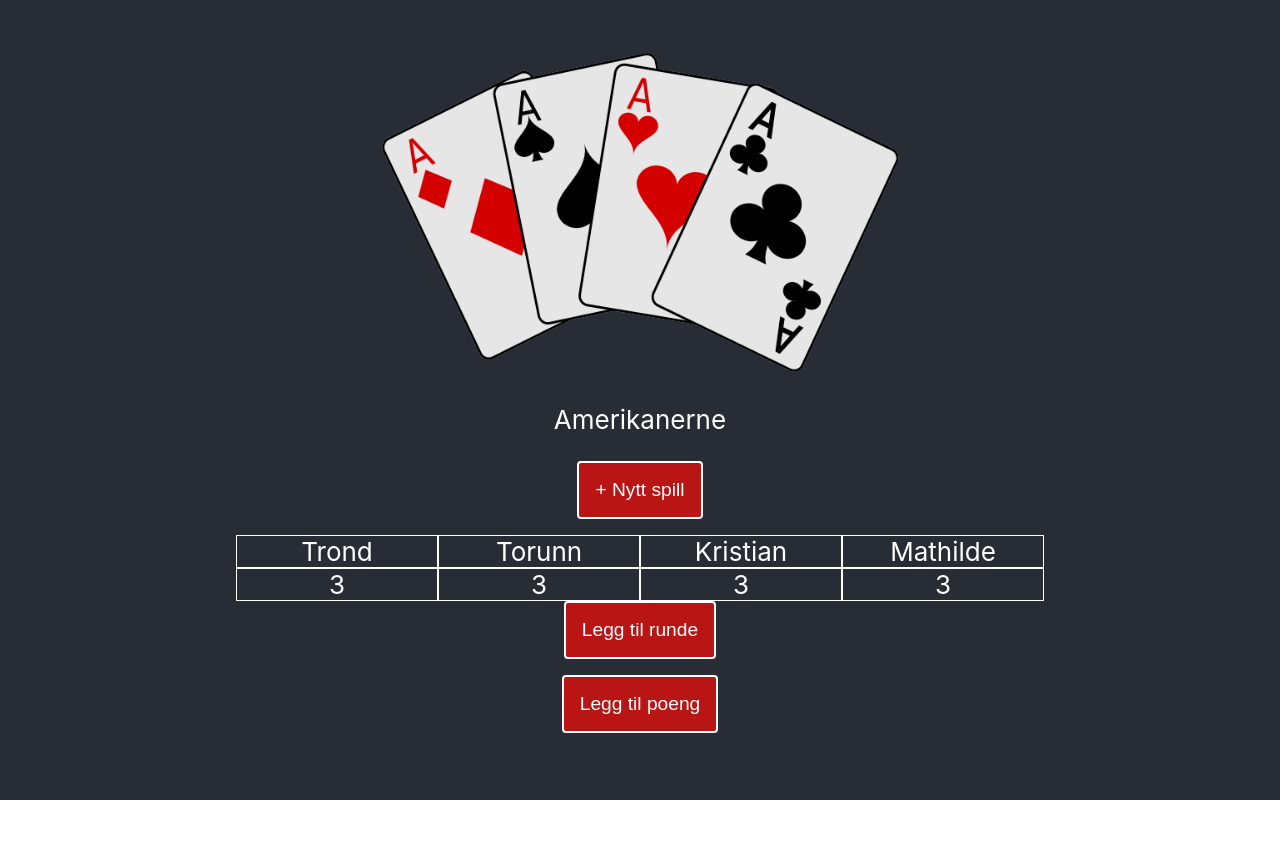
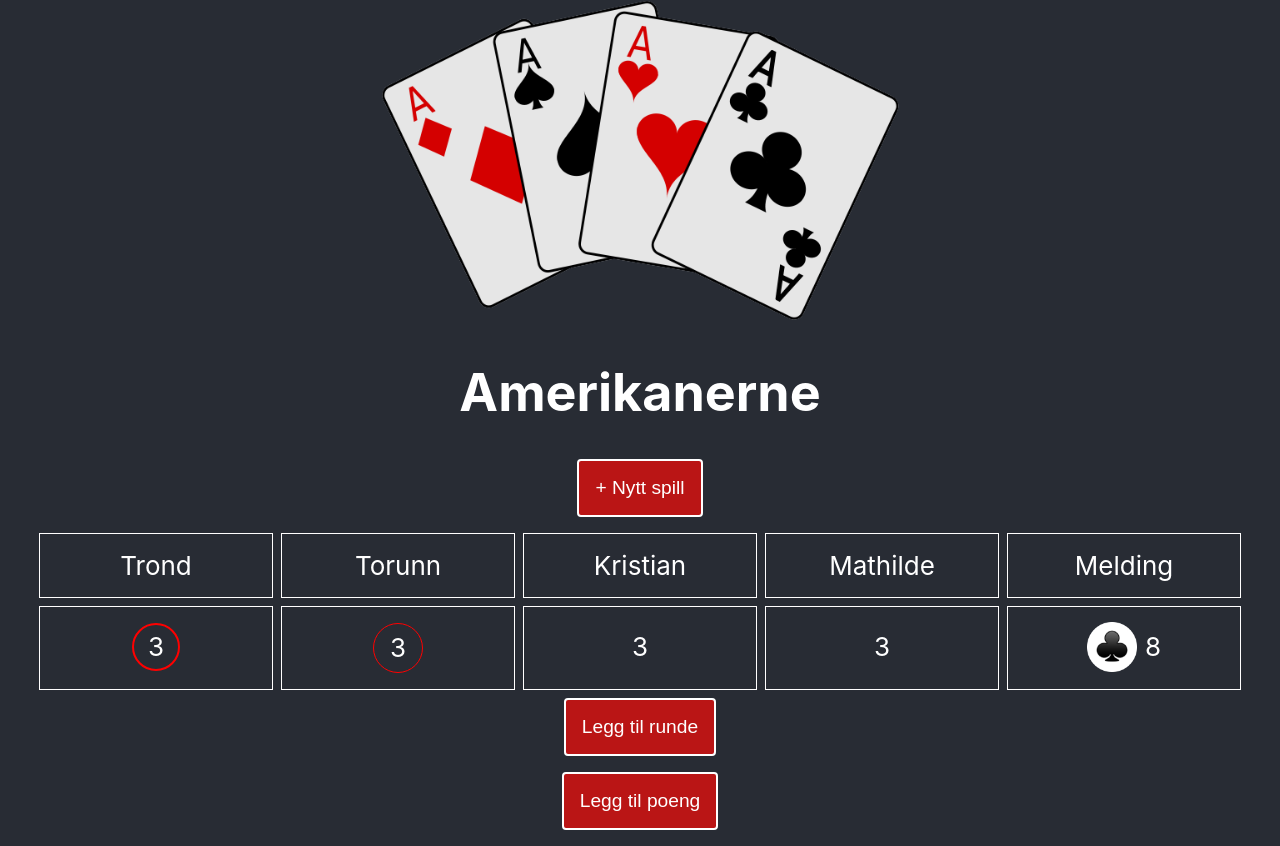
Before and after one commit to mathilwa/amerikanerne, a React (Create React App) app: page / in a window 1280 px wide. Before the commit the page ends 800 px from the top, so only its background shows below. Built offline with nearby package versions, Linux system fonts and the light colour scheme.

Commit message:
Style spilltabellen

```diff
--- a/src/App.css
+++ b/src/App.css
@@ -17,14 +17,17 @@
 
 .poengtabell {
     display: grid;
-    grid-template-columns: 2fr 2fr 2fr 2fr;
+    grid-template-columns: 2fr 2fr 2fr 2fr 2fr;
     min-height: 15px;
     list-style-type: none;
+    grid-gap: 0.5rem;
 }
 
 .poengtabell > * {
     border: 1px solid white;
     width: 200px;
+    padding: 1rem;
+    margin-bottom: 0.5rem;
 }
 
 .totalsum {
@@ -78,7 +81,7 @@ input[type='number']::-webkit-inner-spin-button {
     margin: 0;
 }
 
-.modal .slagIkon {
+.slagIkon {
     width: 50px;
 }
 
@@ -139,3 +142,35 @@ h2 {
 .knappContainer {
     margin-bottom: 1rem;
 }
+
+.poengContainer {
+    display: flex;
+    justify-content: center;
+}
+
+.poengContainer > * {
+    width: 3rem;
+    height: 3rem;
+    display: flex;
+    justify-content: center;
+    align-items: center;
+    flex-direction: row;
+}
+
+.poengContainer .melding {
+    width: 100%;
+}
+
+.poengContainer .slagIkon {
+    margin-right: 0.5rem;
+}
+
+.poengContainer .poeng.lag {
+    border: 1px solid red;
+    border-radius: 45px;
+}
+
+.poengContainer .poeng.lag.rundeMelder {
+    border-width: 2px;
+    box-sizing: border-box;
+}
--- a/src/App.tsx
+++ b/src/App.tsx
@@ -100,7 +100,7 @@ const App: React.FC = () => {
     const startNyRunde = (runde: Runde) => {
         const antallRunderTilNa = spill.runder ? Object.keys(spill.runder).length : 0;
 
-        setSpill({ ...spill, runder: { [antallRunderTilNa + 1]: runde } });
+        setSpill({ ...spill, runder: { ...spill.runder, [antallRunderTilNa + 1]: runde } });
         setVisSettNyRundeModal(false);
     };
 
@@ -114,7 +114,7 @@ const App: React.FC = () => {
                 <img src={logo} className="App-logo" alt="logo" />
             </header>
 
-            <p>Amerikanerne</p>
+            <h1>Amerikanerne</h1>
 
             <div className="knappContainer">
                 <button className="knapp" onClick={() => setVisNyttSpillModal(true)}>
--- a/src/SpillTabell.tsx
+++ b/src/SpillTabell.tsx
@@ -1,6 +1,6 @@
 import React from 'react';
 import './App.css';
-import { Spill, spillereData } from './App';
+import { slagIkoner, Spill, spillereData } from './App';
 
 interface Props {
     spill: Spill;
@@ -22,9 +22,7 @@ const SpillTabell: React.FC<Props> = ({ spill }) => {
         return 0;
     };
 
-    if (spill.runder && spill.runder[0] && spill.runder[0].poeng) {
-        console.log('runder', spill.runder[0].poeng!['1']);
-    }
+    console.log('spill', spill);
 
     return (
         <>
@@ -32,21 +30,39 @@ const SpillTabell: React.FC<Props> = ({ spill }) => {
                 {spill.spillerIder.map((id) => (
                     <span key={'navn' + id}>{spillereData[id]}</span>
                 ))}
+                <span>Melding</span>
             </div>
             {runder && runder[0].poeng && (
                 <>
                     <div>
                         {Object.keys(runder).map((runde) => (
                             <div key={runde} className="poengtabell">
-                                {runder[runde] &&
-                                    runder[runde].poeng &&
-                                    Object.keys(runder[runde].poeng!).map((spillerId) => (
-                                        <li key={spillerId} className="poeng">
-                                            {runder[runde] && runder[runde].poeng
-                                                ? runder[runde].poeng![spillerId]
-                                                : 0}
-                                        </li>
-                                    ))}
+                                {runder[runde] && (
+                                    <>
+                                        {spill.spillerIder.map((spillerId) => (
+                                            <div key={spillerId} className="poengContainer">
+                                                <div
+                                                    className={`poeng ${
+                                                        runder[runde].lag.includes(spillerId) ? 'lag' : ''
+                                                    } ${runder[runde].melder === spillerId ? 'rundeMelder' : ''}`}
+                                                >
+                                                    {runder[runde].poeng ? runder[runde].poeng![spillerId] : '-'}
+                                                </div>
+                                            </div>
+                                        ))}
+                                        {runder[runde].melding && (
+                                            <div className="poengContainer">
+                                                <div className="melding">
+                                                    <img
+                                                        className="slagIkon"
+                                                        src={slagIkoner[runder[runde].melding!.slag!].vanlig}
+                                                    />
+                                                    <div>{`${runder[runde].melding.antallStikk}`}</div>
+                                                </div>
+                                            </div>
+                                        )}
+                                    </>
+                                )}
                             </div>
                         ))}
                     </div>
```
